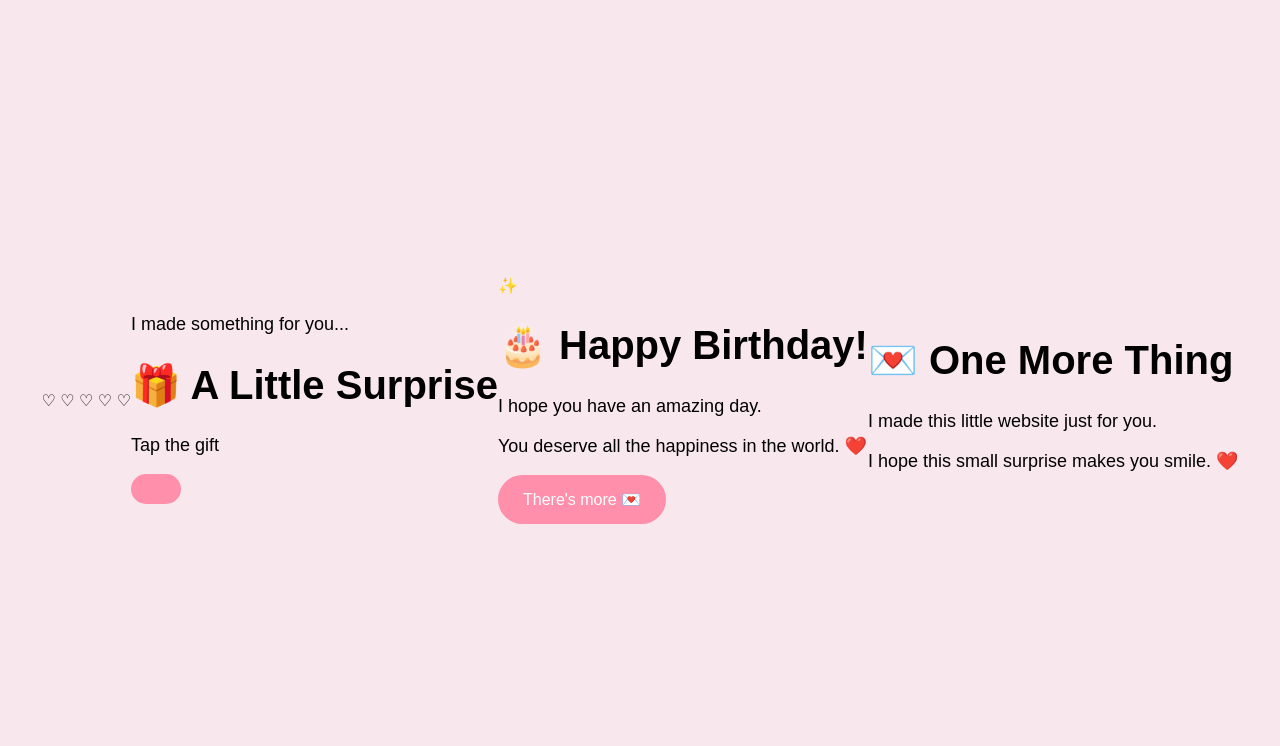
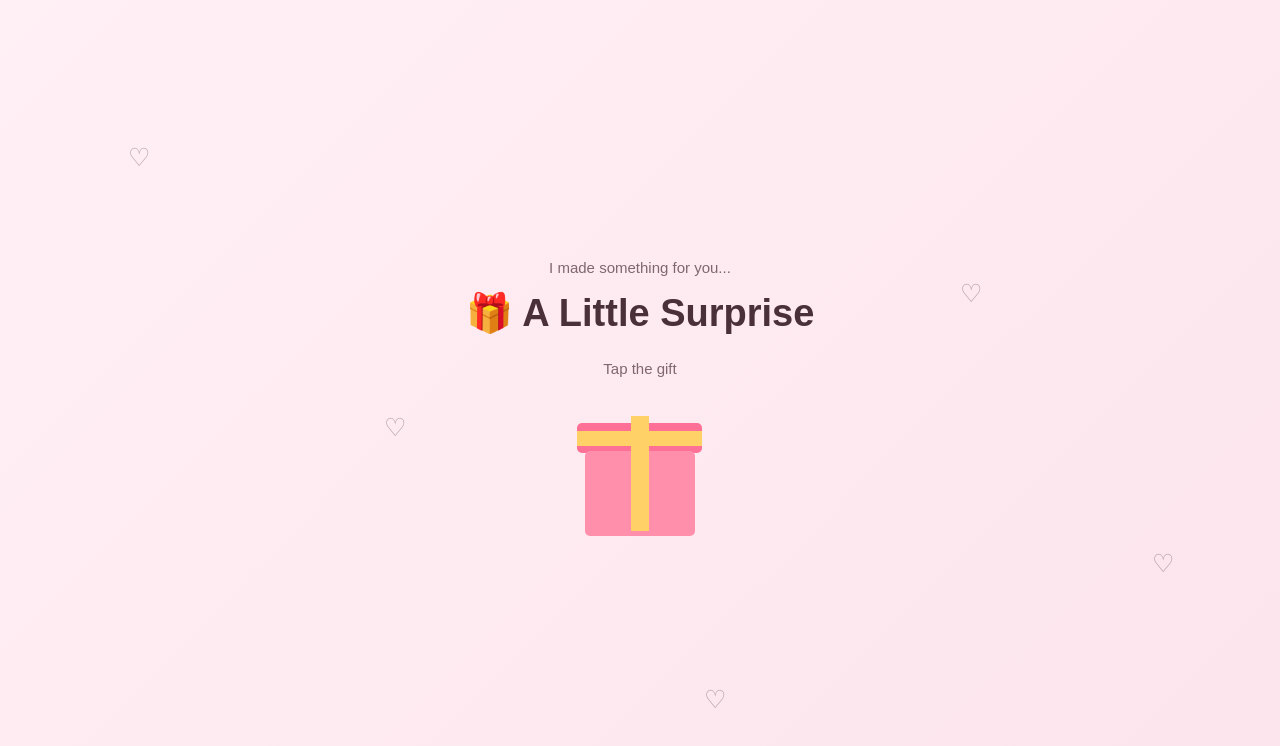
Before and after one commit to pcarpiano/birthday-website, a plain HTML site: page index.html in a window 1280 px wide. Drawn offline with Linux system fonts and the light colour scheme.

Commit message:
Update style.css

```diff
--- a/style.css
+++ b/style.css
@@ -1,32 +1,197 @@
+* {
+    box-sizing: border-box;
+}
+
 body {
     margin: 0;
-    height: 100vh;
+    min-height: 100vh;
+
     display: flex;
     justify-content: center;
     align-items: center;
 
-    background: #f8e8ee;
+    background: linear-gradient(135deg, #fff0f5, #fce4ec);
+
     font-family: Arial, sans-serif;
+    color: #4a3038;
+
+    overflow: hidden;
 }
 
-.container {
+.opening,
+.birthday,
+.message {
     text-align: center;
     padding: 30px;
+    position: relative;
+    z-index: 2;
+
+    animation: fadeIn 1s ease;
+}
+
+.small-text {
+    font-size: 15px;
+    opacity: 0.7;
 }
 
 h1 {
-    font-size: 40px;
+    font-size: 38px;
+    margin: 15px 0;
 }
 
-p {
-    font-size: 18px;
+.tap-text {
+    margin-top: 25px;
+    font-size: 15px;
+    opacity: 0.7;
 }
 
-button {
-    padding: 15px 25px;
+.gift-button {
+    background: none;
+    border: none;
+    cursor: pointer;
+    margin-top: 10px;
+}
+
+.gift {
+    width: 150px;
+    height: 150px;
+    position: relative;
+    margin: auto;
+
+    animation: float 2s ease-in-out infinite;
+}
+
+.gift-box {
+    width: 110px;
+    height: 85px;
+
+    background: #ff8fab;
+
+    position: absolute;
+    bottom: 5px;
+    left: 20px;
+
+    border-radius: 5px;
+}
+
+.gift-lid {
+    width: 125px;
+    height: 30px;
+
+    background: #ff7096;
+
+    position: absolute;
+    top: 32px;
+    left: 12px;
+
+    border-radius: 5px;
+}
+
+.ribbon-vertical {
+    width: 18px;
+    height: 115px;
+
+    background: #ffd166;
+
+    position: absolute;
+    left: 66px;
+    top: 25px;
+}
+
+.ribbon-horizontal {
+    width: 125px;
+    height: 15px;
+
+    background: #ffd166;
+
+    position: absolute;
+    left: 12px;
+    top: 40px;
+}
+
+button:not(.gift-button) {
+    margin-top: 20px;
+
+    padding: 14px 25px;
+
     border: none;
     border-radius: 25px;
+
     background: #ff8fab;
     color: white;
+
     font-size: 16px;
+    cursor: pointer;
 }
+
+.hidden {
+    display: none;
+}
+
+.hearts span {
+    position: absolute;
+
+    font-size: 25px;
+    opacity: 0.4;
+
+    animation: rise 7s linear infinite;
+}
+
+.hearts span:nth-child(1) {
+    left: 10%;
+    animation-delay: 0s;
+}
+
+.hearts span:nth-child(2) {
+    left: 30%;
+    animation-delay: 2s;
+}
+
+.hearts span:nth-child(3) {
+    left: 55%;
+    animation-delay: 4s;
+}
+
+.hearts span:nth-child(4) {
+    left: 75%;
+    animation-delay: 1s;
+}
+
+.hearts span:nth-child(5) {
+    left: 90%;
+    animation-delay: 3s;
+}
+
+@keyframes float {
+    0%, 100% {
+        transform: translateY(0);
+    }
+
+    50% {
+        transform: translateY(-12px);
+    }
+}
+
+@keyframes fadeIn {
+    from {
+        opacity: 0;
+        transform: translateY(15px);
+    }
+
+    to {
+        opacity: 1;
+        transform: translateY(0);
+    }
+}
+
+@keyframes rise {
+    from {
+        bottom: -50px;
+        transform: translateY(0);
+    }
+
+    to {
+        bottom: 110%;
+        transform: translateY(-20px);
+    }
+}
```
